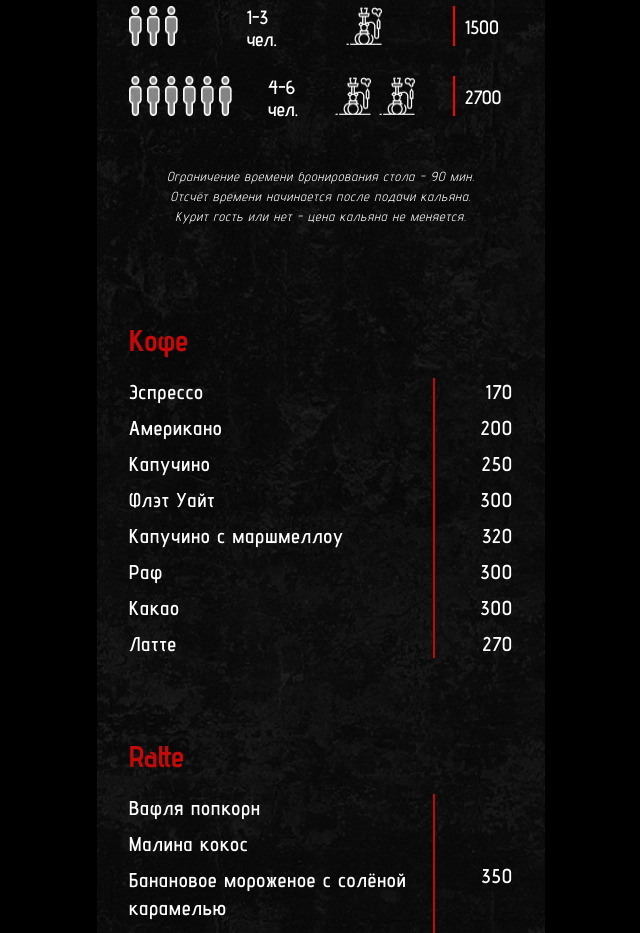
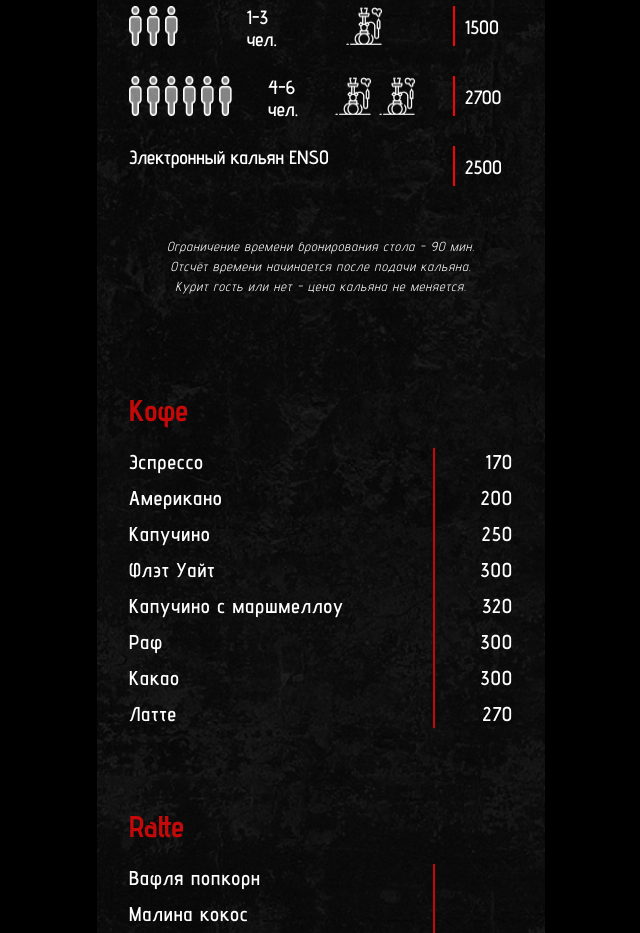
Before and after one commit to NiceArti/UmbrellaMenu, a Next.js app: page / in a window 1280 px wide. Shown: the part 1004-1937 px from the top of the page, without its empty margins (319-959 px from the left). Built offline with nearby package versions, Linux system fonts and the light colour scheme.

Commit message:
feat: add new hookah

```diff
--- a/app/Hookah/Hookah.tsx
+++ b/app/Hookah/Hookah.tsx
@@ -55,6 +55,17 @@ export default function Hookah() {
                         </div>
                     </div>
                 </div>
+                <div className={styles["__row"]}>
+                    <div className={`${styles["__col"]} ${styles["__humans-amount"]}`}>
+                        Электронный кальян ENSO
+                    </div>
+
+                    <div className={styles["__col"]}>
+                        <div className={styles["__price-list"]}>
+                            <h3 className={styles["__humans-amount"]}>2500</h3>
+                        </div>
+                    </div>
+                </div>
             </div>
 
             <div className={styles["__footer"]}>
```
